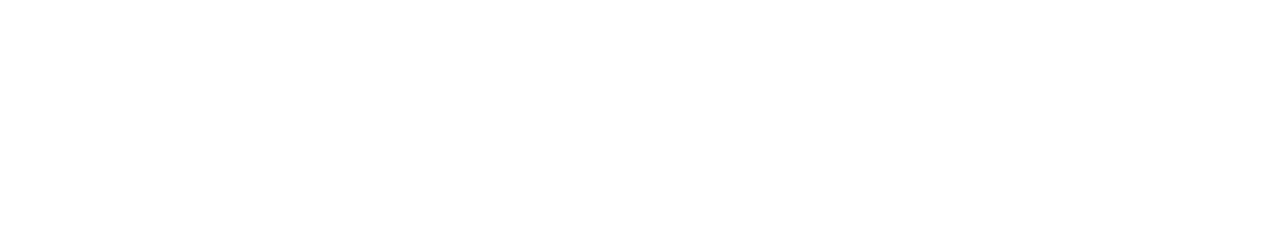
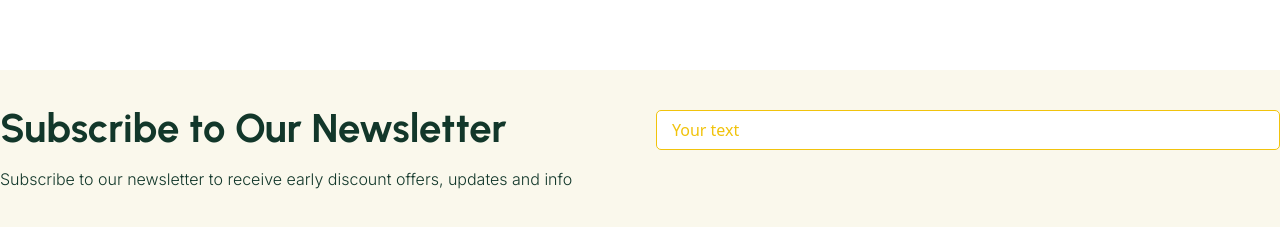
Before and after one commit to Alecal/storaid-react, a React (Vite) app: page / in a window 1280 px wide. Shown: the part 4487-4714 px from the top of the page. Before the commit the page ends 4557 px from the top, so only its background shows below. Built offline with nearby package versions, Linux system fonts and the light colour scheme; no server answers.

Commit message:
Lagt till subscribe section med en placeholder för input till email

```diff
--- a/src/App.jsx
+++ b/src/App.jsx
@@ -20,6 +20,7 @@
 import Testimonials from './components/Testimonials'
 import PricingCard from './components/PricingCard'
 import BlogSection from './components/BlogSection'
+import SubscribeNewsletter from './components/SubscribeNewsletter'
 
 
 const App = () => {
@@ -128,7 +129,8 @@
             <ButtonStandard mode="light">Book Now</ButtonStandard>
         </div>
     </section>
-    <BlogSection></BlogSection>
+    <BlogSection/>
+    <SubscribeNewsletter/>
     </>
   )
 }
--- /dev/null
+++ b/src/components/InputField.jsx
@@ -0,0 +1,9 @@
+import React from 'react'
+
+function InputField({ placeholder = 'Your text', required = false, id, className = ''}) {
+  return (
+    <input id={id} placeholder={placeholder} className={`inputField w-full h-10 ${className}`} required={required}/>
+  )
+}
+
+export default InputField
--- /dev/null
+++ b/src/components/SubscribeNewsletter.jsx
@@ -0,0 +1,27 @@
+import React from 'react'
+import Headline from './Headline'
+import InputField from './InputField'
+
+function SubscribeNewsletter() {
+  return (
+    <section id="newsletter" className='sectionYellowLight'>
+        <div className='mx-auto max-w-7xl py-10 flex gap-8'>
+
+            <div className='w-1/2'>
+                <Headline color='text-green' size='h4'>Subscribe to Our Newsletter</Headline>
+                <p className='body-text-standard'>Subscribe to our newsletter to receive early discount offers, updates and info</p>
+            </div>
+
+            <div className='w-1/2'>
+                <InputField/>
+            <form>
+            </form>
+            </div>
+
+
+        </div>
+    </section>
+  )
+}
+
+export default SubscribeNewsletter
--- a/src/components/TopBar.jsx
+++ b/src/components/TopBar.jsx
@@ -7,7 +7,7 @@
 
 function TopBar() {
   return (
-    <div className="topBarBg">
+    <div className="darkBg">
       <div className="topBarContainer container mx-auto">
         <div className="contactContainer">
           <div className="contactItem">
--- a/src/index.css
+++ b/src/index.css
@@ -31,6 +31,21 @@
 a { font-family: "Inter", sans-serif; font-size: 1rem; line-height: 1.5rem; color: var(--primary-color);}
 a:hover {color: var(--primary-green-dark);}
 
+.inputField {
+    background-color: white;
+    border: 1px solid var(--primary-color);
+    padding: 10px 15px;
+    border-radius: 5px;
+    line-height: 1.5;
+    transition: border-color 0.2s ease-in-out, box-shadow 0.2s ease-in-out;
+}
+
+.inputField::placeholder {
+    color: var(--primary-color);
+    opacity: 1;
+    font-weight: 300;
+}
+
 .body-text-standard { font-size: 1rem; line-height: 1.5rem; color: var(--primary-green-dark);}
 .body-text-small { font-size: 0.8rem; line-height: 1.5rem; color: var(--primary-green-dark);}
 .body-text-small-top { font-size: 0.8rem; line-height: 1.5rem; color: white;}
@@ -42,6 +57,11 @@
 
 .sectionGreenLight {
     background-color: var(--primary-green-light);
+    width: 100%;
+}
+
+.sectionYellowLight {
+    background-color: var(--light-yellow);
     width: 100%;
 }
 
@@ -84,7 +104,7 @@
     gap: 2rem;
 }
 
-.topBarBg{
+.darkBg{
     background-color: var(--primary-green-dark);
 }
 
```
